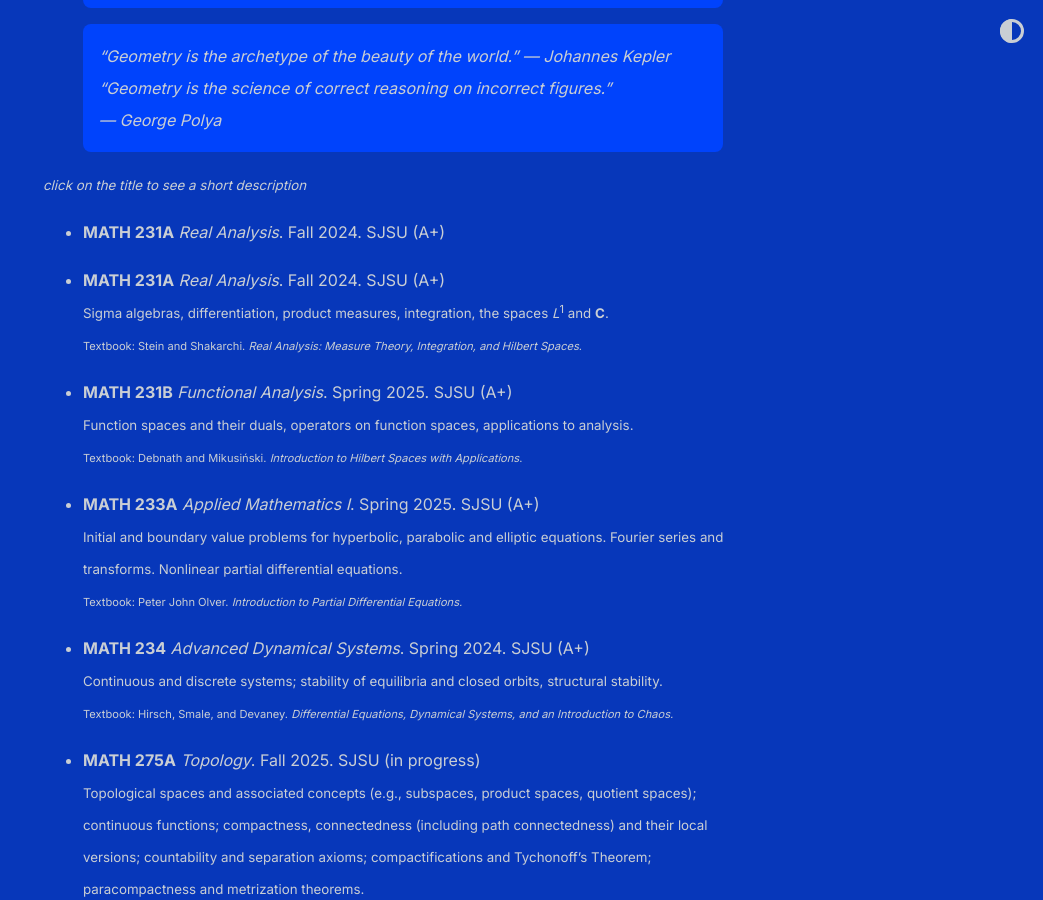
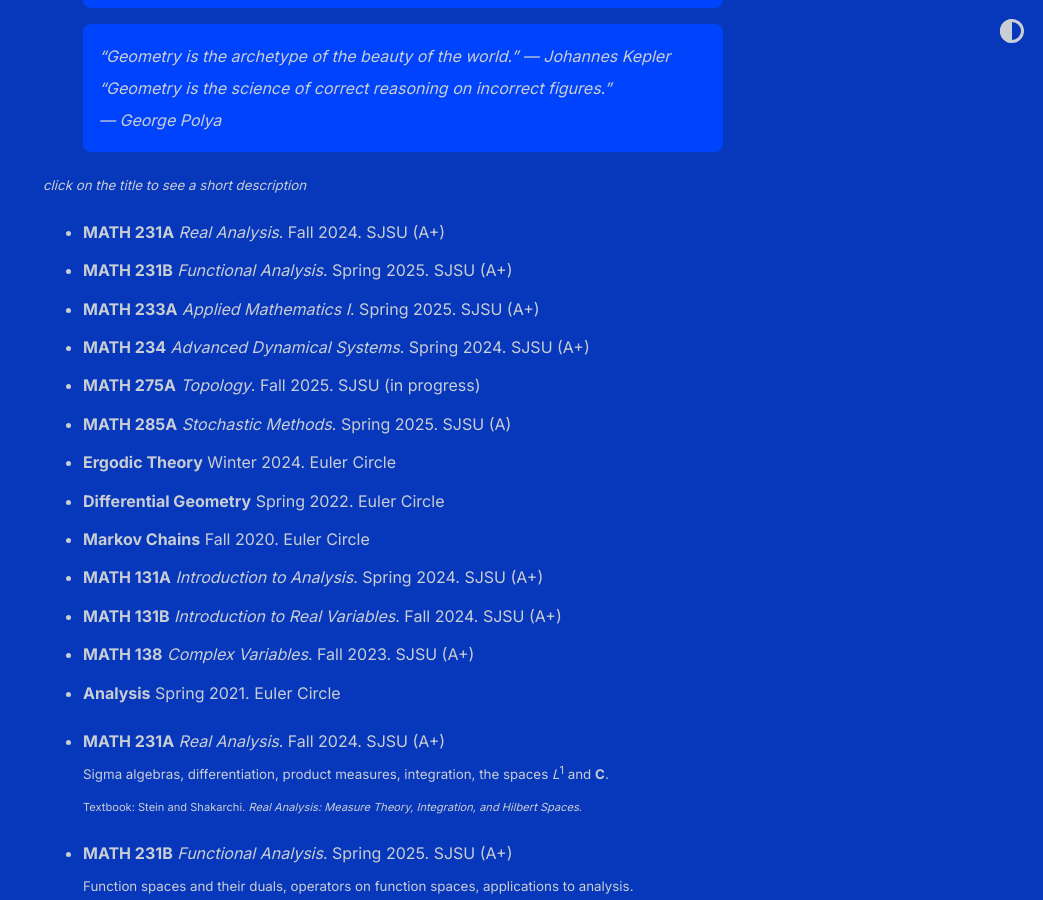
Before and after one commit to shihankanungo/shihankanungo.github.io, a Jekyll site: the page built from courses.md, in a window 1280 px wide and 900 px high, scrolled down 1583 px. Shown: the whole window, without its empty margins (237-1280 px from the left). Built offline with Jekyll 4.4.1, drawn with Linux system fonts in a browser that asks for light colours.

Commit message:
Update courses.md

```diff
--- a/courses.md
+++ b/courses.md
@@ -37,6 +37,77 @@
   <summary style="list-style-type: none;"><b>MATH 231A</b> <i>Real Analysis</i>. Fall 2024. SJSU (A+) </summary>
   <small>Sigma algebras, differentiation, product measures, integration, the spaces <i>L</i><sup>1</sup> and <b>C</b>.</small><br>
   <small>Textbook: Stein and Shakarchi. <i>Real Analysis: Measure Theory, Integration, and Hilbert Spaces</i>.</small>
+</details></li>
+
+<li><details>
+  <summary style="list-style-type: none;"><b>MATH 231B</b> <i>Functional Analysis</i>. Spring 2025. SJSU (A+) </summary>
+  <small>Function spaces and their duals, operators on function spaces, applications to analysis.</small><br>
+  <small>Textbook: Debnath and Mikusiński. <i>Introduction to Hilbert Spaces with Applications</i>.</small>
+</details></li>
+
+<li><details>
+  <summary style="list-style-type: none;"><b>MATH 233A</b> <i>Applied Mathematics I</i>. Spring 2025. SJSU (A+) </summary>
+  <small>Initial and boundary value problems for hyperbolic, parabolic and elliptic equations. Fourier series and transforms. Nonlinear partial differential equations.</small><br>
+  <small>Textbook: Peter John Olver. <i>Introduction to Partial Differential Equations.</i></small>
+</details></li>
+
+<li><details>
+  <summary style="list-style-type: none;"><b>MATH 234</b> <i>Advanced Dynamical Systems</i>. Spring 2024. SJSU (A+) </summary>
+  <small>Continuous and discrete systems; stability of equilibria and closed orbits, structural stability.</small><br>
+  <small>Textbook: Hirsch, Smale, and Devaney. <i>Differential Equations, Dynamical Systems, and an Introduction to Chaos</i>.</small>
+</details></li>
+
+<li><details>
+  <summary style="list-style-type: none;"><b>MATH 275A</b> <i>Topology</i>. Fall 2025. SJSU (in progress)</summary>
+  <small>Topological spaces and associated concepts (e.g., subspaces, product spaces, quotient spaces); continuous functions; compactness, connectedness (including path connectedness) and their local versions; countability and separation axioms; compactifications and Tychonoff’s Theorem; paracompactness and metrization theorems.</small><br>
+  <small>Textbook: James Munkres. <i>Topology.</i></small>
+</details></li>
+
+<li><details>
+  <summary style="list-style-type: none;"><b>MATH 285A</b> <i>Stochastic Methods</i>. Spring 2025. SJSU (A) </summary>
+  <small>Monte Carlo methods, Metropolis-Hastings algorithm, random-number generation.</small><br>
+  <small>Textbook: Kalos and Whitlock. <i>Monte Carlo Methods.</i></small>
+</details></li>
+
+<li><details>
+  <summary style="list-style-type: none;"><b>Ergodic Theory</b> Winter 2024. Euler Circle </summary>
+  <small>Poincare recurrence theorem, invariant measures, multiple recurrence, Szemeredi's theorem.</small><br>
+  <small>Textbook: Simon Rubinstein-Salzedo. <i>Ergodic Theory.</i></small>
+</details></li>
+
+<li><details>
+  <summary style="list-style-type: none;"><b>Differential Geometry</b> Spring 2022. Euler Circle </summary>
+  <small>Curves, surfaces, curvature, Gauss' Theorema Egregium, Gauss-Bonnet Theorem.</small><br>
+  <small>Textbook: Andrew Pressley. <i>Elementary Differential Geometry.</i></small>
+</details></li>
+
+<li><details>
+  <summary style="list-style-type: none;"><b>Markov Chains</b> Fall 2020. Euler Circle  </summary>
+  <small>Absorbing and ergodic Markov chains, mixing and stopping times, spectral analysis.</small><br>
+  <small>Textbook: Levin and Peres. <i>Markov Chains and Mixing Times.</i></small>
+</details></li>
+
+<li><details>
+  <summary style="list-style-type: none;"><b>MATH 131A</b> <i>Introduction to Analysis</i>. Spring 2024. SJSU (A+) </summary>
+  <small>Completeness and compactness of **R**. Continuity, uniform continuity, the derivative.</small><br>
+  <small>Textbook: Kenneth Ross. <i>Elementary Analysis: The Theory of Calculus.</i></small>
+</details></li>
+
+<li><details>
+  <summary style="list-style-type: none;"><b>MATH 131B</b> <i>Introduction to Real Variables</i>. Fall 2024. SJSU (A+)</summary>
+  <small>The theory of the Riemann integral, sequences and series of functions, spaces of functions.</small><br>
+  <small>Textbook: Tim Hsu. <i>Fourier Series, Fourier Transforms, and Function Spaces: A Second Course in Analysis.</i></small>
+</details></li>
+
+<li><details>
+  <summary style="list-style-type: none;"><b>MATH 138</b> <i>Complex Variables</i>. Fall 2023. SJSU (A+)</summary>
+  <small>Analytic functions, complex integration, residues and power series, conformal mapping.</small><br>
+  <small>Textbook: Zill and Shanahan. <i>Complex Analysis.</i></small>
+</details></li>
+
+<li><details>
+  <summary style="list-style-type: none;"><b>Analysis</b> Spring 2021. Euler Circle  </summary>
+  <small>Set theory, formal constructions of the real numbers, limits, continuity, and infinite series.</small>
 </details></li>
 </ul>
 
```
